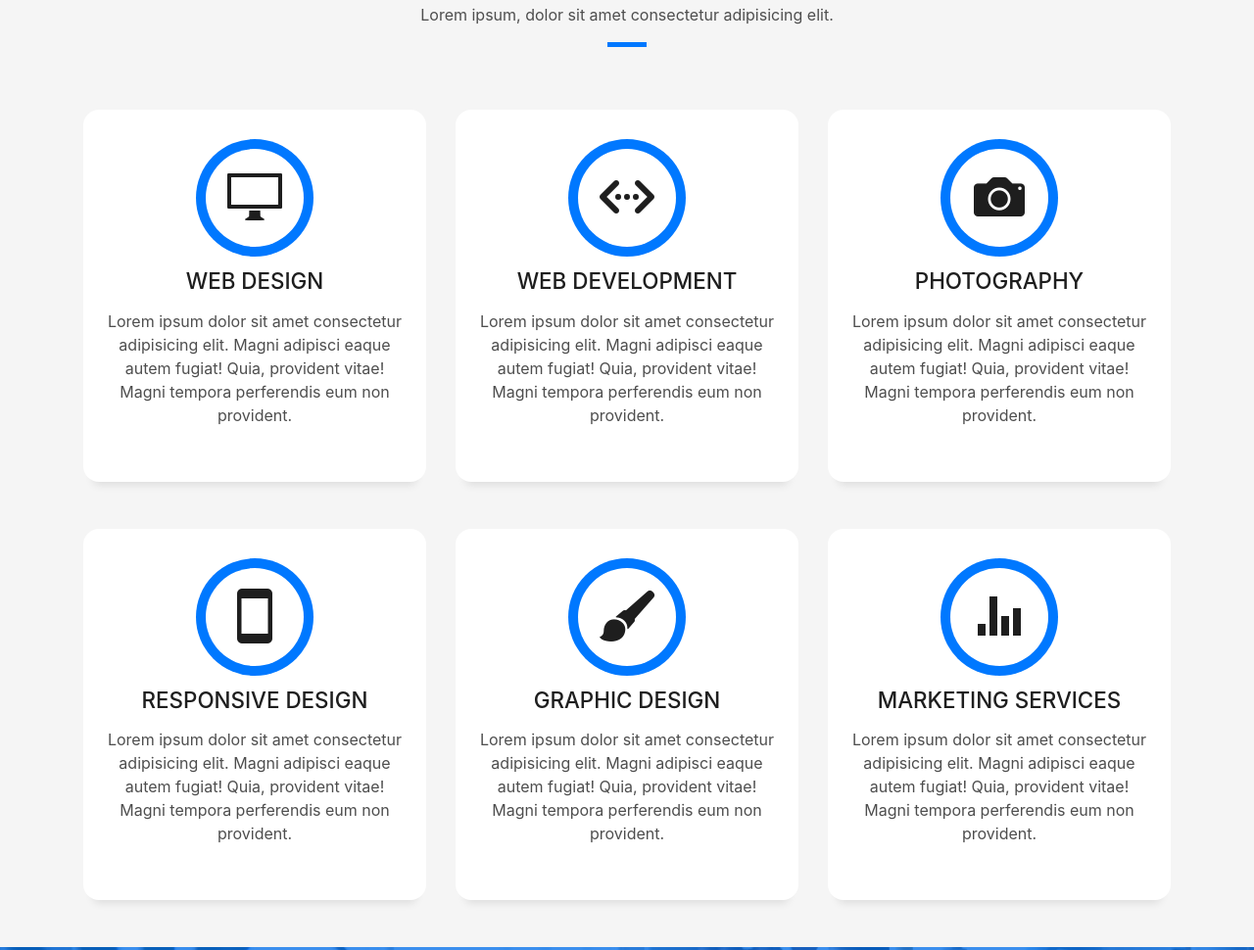
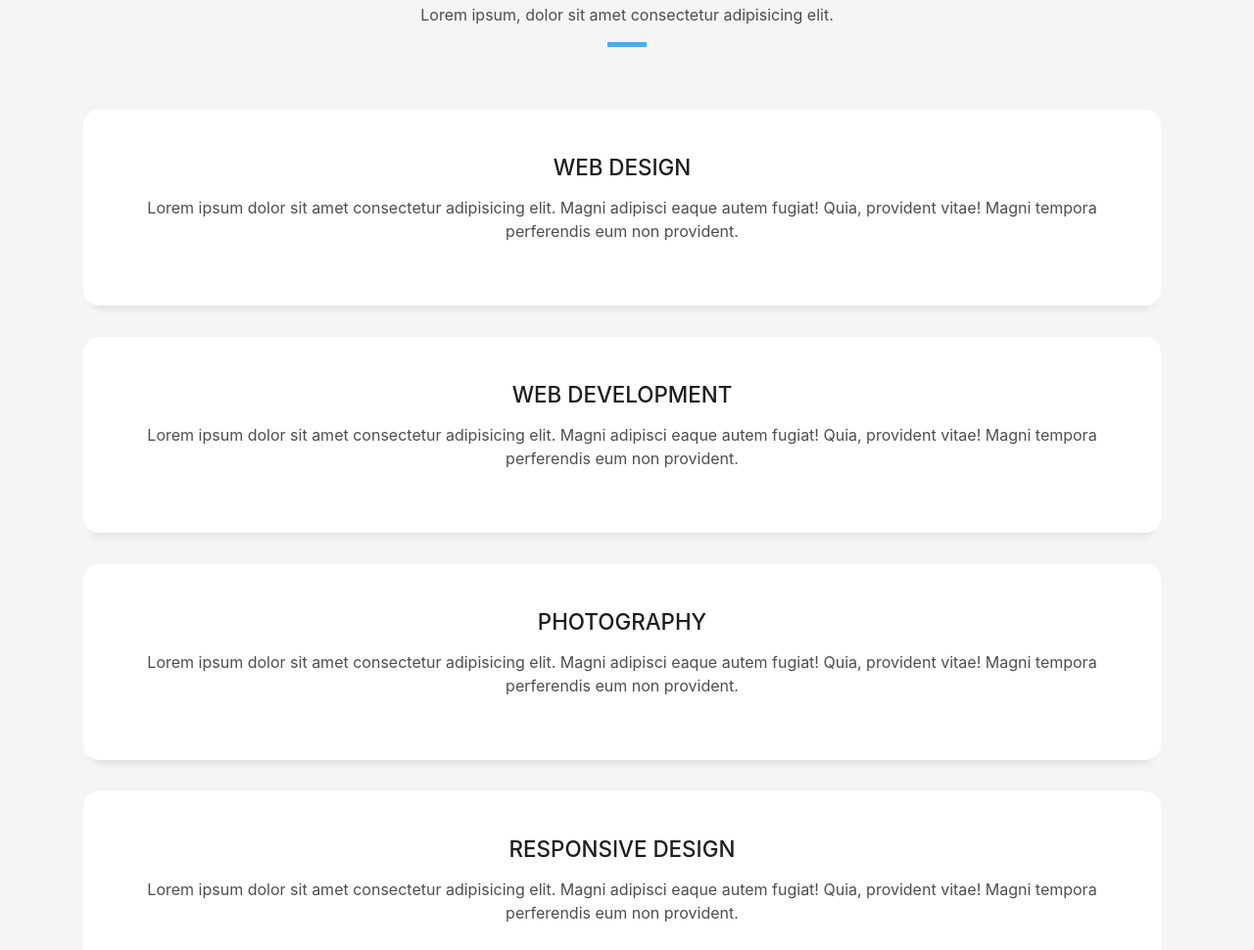
Before and after one commit to brendanwliu/brendanwliu.github.io, a plain HTML site: page index.html in a window 1280 px wide. Shown: the part 1627-2597 px from the top of the page at 98% size. Drawn offline with Linux system fonts and the light colour scheme; files whose address does not match are found by name.

Commit message:
adjusting boxes

```diff
--- a/css/style-sky-blue.css
+++ b/css/style-sky-blue.css
@@ -191,6 +191,7 @@ a:hover {
 }
 
 .box-shadow-full {
+
   padding: 3rem 1.25rem;
   position: relative;
   background-color: #fff;
@@ -706,10 +707,13 @@ a:hover {
 
 .service-box {
   background-color: #fff;
+  width: 1100px; height: 200px;
   padding: 2.5rem 1.3rem;
   border-radius: 1rem;
-  margin-bottom: 3rem;
+  margin-bottom: 2rem;
+
 }
+
 
 .service-box:hover .ico-circle {
   transition: all 500ms ease;
--- a/index.html
+++ b/index.html
@@ -22,7 +22,7 @@
   <link href="lib/lightbox/css/lightbox.min.css" rel="stylesheet">
 
   <!-- Main Stylesheet File -->
-  <link href="css/style.css" rel="stylesheet">
+  <link href="css/style-sky-blue.css" rel="stylesheet">
 
 </head>
 
@@ -178,11 +178,9 @@
         </div>
       </div>
       <div class="row">
-        <div class="col-md-4">
+        <div class="col-md-12">
           <div class="service-box">
-            <div class="service-ico">
-              <span class="ico-circle"><i class="ion-monitor"></i></span>
-            </div>
+
             <div class="service-content">
               <h2 class="s-title">Web Design</h2>
               <p class="s-description text-center">
@@ -193,11 +191,11 @@
             </div>
           </div>
         </div>
-        <div class="col-md-4">
+
+
+        <div class="col-md-12">
           <div class="service-box">
-            <div class="service-ico">
-              <span class="ico-circle"><i class="ion-code-working"></i></span>
-            </div>
+
             <div class="service-content">
               <h2 class="s-title">Web Development</h2>
               <p class="s-description text-center">
@@ -208,11 +206,9 @@
             </div>
           </div>
         </div>
-        <div class="col-md-4">
+        <div class="col-md-12">
           <div class="service-box">
-            <div class="service-ico">
-              <span class="ico-circle"><i class="ion-camera"></i></span>
-            </div>
+
             <div class="service-content">
               <h2 class="s-title">Photography</h2>
               <p class="s-description text-center">
@@ -223,11 +219,9 @@
             </div>
           </div>
         </div>
-        <div class="col-md-4">
+        <div class="col-md-12">
           <div class="service-box">
-            <div class="service-ico">
-              <span class="ico-circle"><i class="ion-android-phone-portrait"></i></span>
-            </div>
+
             <div class="service-content">
               <h2 class="s-title">Responsive Design</h2>
               <p class="s-description text-center">
@@ -238,11 +232,9 @@
             </div>
           </div>
         </div>
-        <div class="col-md-4">
+        <div class="col-md-12">
           <div class="service-box">
-            <div class="service-ico">
-              <span class="ico-circle"><i class="ion-paintbrush"></i></span>
-            </div>
+
             <div class="service-content">
               <h2 class="s-title">Graphic Design</h2>
               <p class="s-description text-center">
@@ -253,11 +245,9 @@
             </div>
           </div>
         </div>
-        <div class="col-md-4">
+        <div class="col-md-12">
           <div class="service-box">
-            <div class="service-ico">
-              <span class="ico-circle"><i class="ion-stats-bars"></i></span>
-            </div>
+
             <div class="service-content">
               <h2 class="s-title">Marketing Services</h2>
               <p class="s-description text-center">
```
Also changed, not shown: css/style.css (line endings or trailing spaces).
